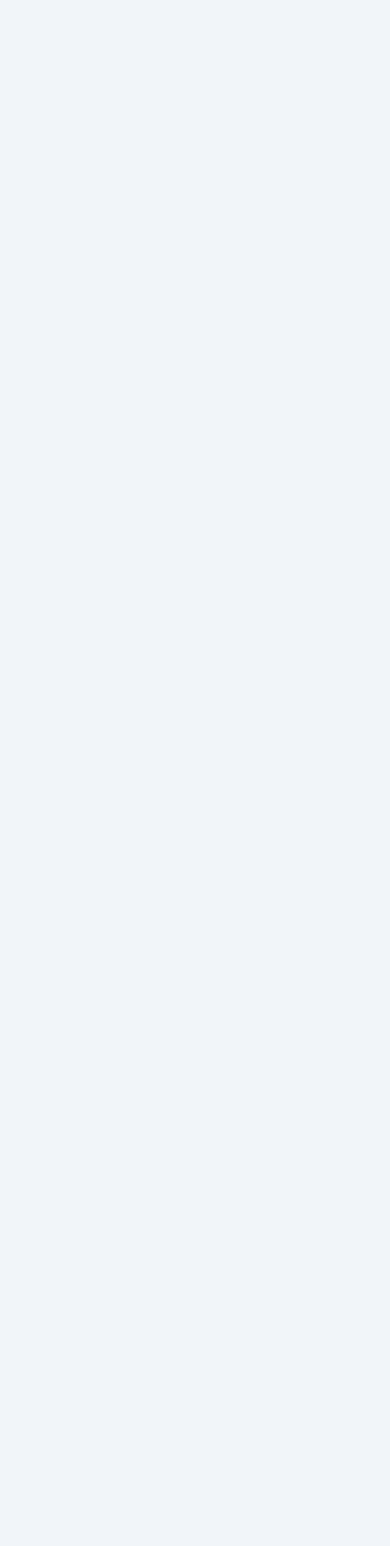
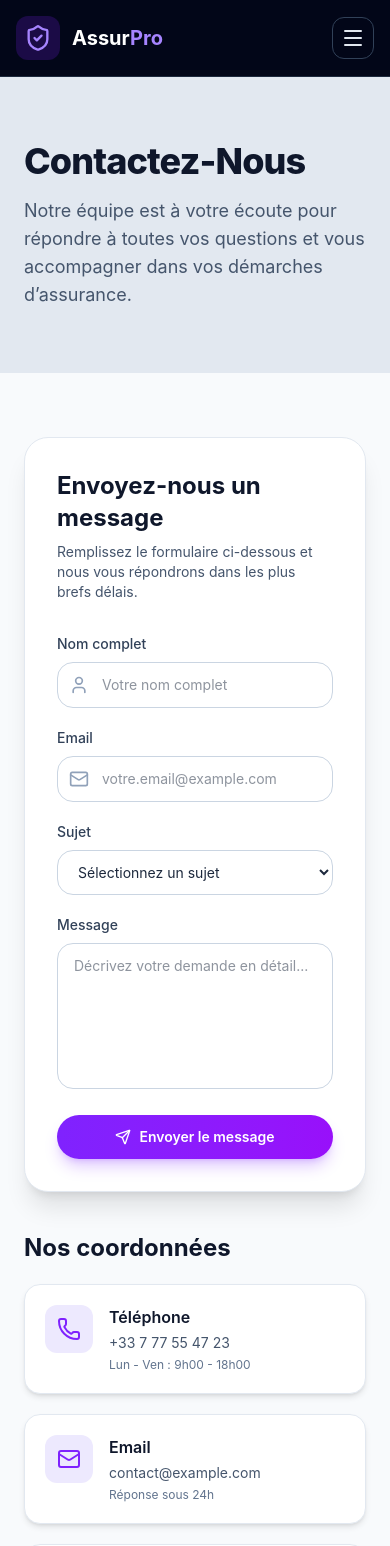
Before and after one commit to mohamed-zenbout-dev/assurance_pro, a React app in the folder frontend/: page /contact in a window 390 px wide. Before the commit this address had no page. Shown: the top 1546 px of the page. Before the commit the page ends 844 px from the top, so only its background shows below. Built offline with nearby package versions, Linux system fonts and the light colour scheme; the HTML template or start-up script is replaced by a standard one.

Commit message:
feat(public): ajout de la page contact responsive avec formulaire sécurisé et cartes de coordonnées réutilisables et correction de la page App.jsx et du composant Navbar.jsx

```diff
--- a/frontend/src/App.jsx
+++ b/frontend/src/App.jsx
@@ -1,6 +1,7 @@
 import { BrowserRouter, Routes, Route } from 'react-router-dom';
 import Home from './pages/Home';
 import Offers from './pages/Offers';
+import Contact from './pages/Contact';
 import Login from './pages/Login';
 import Register from "./pages/Register";
 import DashboardClient from './pages/DashboardClient';
@@ -21,11 +22,9 @@ function App() {
       <Routes>
         <Route path="/" element={<Home />} />
         <Route path="/offers" element={<Offers />} />
+        <Route path="/contact" element={<Contact />} />
         <Route path="/login" element={<Login />} />
         <Route path="/register" element={<Register />}/>
-
-        <Route path="/quotes" element={<ProtectedRoute><Quotes /></ProtectedRoute>} />
-        <Route path="/profile" element={<ProtectedRoute><Profile /></ProtectedRoute>} />
         {/* ROUTES PROTEGE PARTIE CLIENT */}
         <Route
           path="/dashboard"
--- /dev/null
+++ b/frontend/src/components/ContactInfoCard.jsx
@@ -0,0 +1,16 @@
+function ContactInfoCard({ icon: Icon, title, children }) {
+  return (
+    <div className="flex items-start gap-4 rounded-2xl border border-slate-200 bg-white p-5 shadow-md transition hover:-translate-y-1 hover:shadow-lg">
+      <div className="rounded-xl bg-violet-100 p-3 text-violet-600">
+        <Icon className="h-6 w-6" />
+      </div>
+
+      <div>
+        <h3 className="font-semibold text-slate-900">{title}</h3>
+        <div className="mt-1 text-sm text-slate-600">{children}</div>
+      </div>
+    </div>
+  );
+}
+
+export default ContactInfoCard;
--- a/frontend/src/components/Navbar.jsx
+++ b/frontend/src/components/Navbar.jsx
@@ -1,68 +1,81 @@
 import { useState } from 'react';
 import { Link, NavLink } from 'react-router-dom';
-import { ShieldCheck, Menu, X } from 'lucide-react';
+import { Menu, ShieldCheck, X } from 'lucide-react';
 
 function Navbar() {
   const [mobileOpen, setMobileOpen] = useState(false);
 
-  const closeMenu = () => setMobileOpen(false);
+  const closeMenu = () => {
+    setMobileOpen(false);
+  };
 
   const navLinkClass = ({ isActive }) =>
     `transition hover:text-violet-300 ${
-      isActive ? 'text-violet-400 font-semibold' : 'text-slate-200'
+      isActive
+        ? 'font-semibold text-violet-400'
+        : 'text-slate-200'
     }`;
 
   return (
-    <header className="sticky top-0 z-50 border-b border-slate-700 bg-slate-900/95 backdrop-blur">
-      <div className="mx-auto flex h-20 max-w-7xl items-center justify-between px-4 sm:px-6 lg:px-8">
+    <nav className="border-b border-slate-800 bg-slate-950">
+      <div className="mx-auto flex max-w-7xl items-center justify-between px-4 py-4 sm:px-6 lg:px-8">
         {/* Logo */}
         <Link
           to="/"
           onClick={closeMenu}
           className="flex items-center gap-3"
         >
-          <div className="flex h-11 w-11 items-center justify-center rounded-2xl bg-violet-600/20 text-violet-400 ring-1 ring-violet-500/30">
-            <ShieldCheck className="h-6 w-6" />
+          <div className="rounded-xl bg-violet-600/20 p-2">
+            <ShieldCheck className="h-7 w-7 text-violet-400" />
           </div>
 
           <div>
-            <p className="text-2xl font-extrabold tracking-tight text-white">
+            <h1 className="text-xl font-bold text-white">
               Assur<span className="text-violet-400">Pro</span>
-            </p>
+            </h1>
 
-            <p className="text-xs text-slate-400">
+            <p className="hidden text-xs text-slate-400 sm:block">
               Votre sécurité, notre priorité
             </p>
           </div>
         </Link>
 
         {/* Navigation desktop */}
-        <nav className="hidden items-center gap-8 md:flex">
-          <NavLink to="/" className={navLinkClass}>
+        <div className="hidden items-center gap-8 md:flex">
+          <NavLink
+            to="/"
+            className={navLinkClass}
+          >
             Accueil
           </NavLink>
 
-          <a href="#offers" className="text-slate-200 transition hover:text-violet-300">
+          <NavLink
+            to="/offers"
+            className={navLinkClass}
+          >
             Offres
-          </a>
+          </NavLink>
 
-          <a href="#contact" className="text-slate-200 transition hover:text-violet-300">
+          <NavLink
+            to="/contact"
+            className={navLinkClass}
+          >
             Contact
-          </a>
-        </nav>
+          </NavLink>
+        </div>
 
         {/* Actions desktop */}
         <div className="hidden items-center gap-3 md:flex">
           <Link
             to="/login"
-            className="rounded-full border border-violet-400/40 px-5 py-2 text-sm font-semibold text-white transition hover:border-violet-300 hover:bg-violet-500/10"
+            className="rounded-xl px-4 py-2 text-sm font-medium text-slate-200 transition hover:bg-slate-800 hover:text-white"
           >
             Connexion
           </Link>
 
           <Link
             to="/register"
-            className="rounded-full bg-gradient-to-r from-violet-600 to-purple-600 px-5 py-2 text-sm font-semibold text-white shadow-lg shadow-violet-600/20 transition hover:from-violet-700 hover:to-purple-700"
+            className="rounded-xl bg-gradient-to-r from-violet-600 to-purple-600 px-5 py-2.5 text-sm font-semibold text-white shadow-lg shadow-violet-600/20 transition hover:from-violet-700 hover:to-purple-700"
           >
             Inscription
           </Link>
@@ -73,45 +86,59 @@ function Navbar() {
           type="button"
           onClick={() => setMobileOpen((open) => !open)}
           className="inline-flex items-center justify-center rounded-xl border border-slate-700 p-2 text-slate-200 transition hover:border-violet-500 hover:text-violet-300 md:hidden"
-          aria-label="Ouvrir le menu"
+          aria-label={
+            mobileOpen ? 'Fermer le menu' : 'Ouvrir le menu'
+          }
+          aria-expanded={mobileOpen}
         >
-          {mobileOpen ? <X className="h-6 w-6" /> : <Menu className="h-6 w-6" />}
+          {mobileOpen ? (
+            <X className="h-6 w-6" />
+          ) : (
+            <Menu className="h-6 w-6" />
+          )}
         </button>
       </div>
 
       {/* Menu mobile */}
       {mobileOpen && (
-        <div className="border-t border-slate-800 bg-slate-900 md:hidden">
-          <div className="space-y-2 px-4 py-4">
+        <div className="border-t border-slate-800 bg-slate-950 px-4 py-4 md:hidden">
+          <div className="flex flex-col gap-2">
             <NavLink
               to="/"
               onClick={closeMenu}
-              className="block rounded-xl px-4 py-3 text-sm font-medium text-slate-200 transition hover:bg-slate-800 hover:text-violet-300"
+              className={navLinkClass}
             >
+              <span className="block rounded-xl px-4 py-3 hover:bg-slate-900">
                 Accueil
+              </span>
             </NavLink>
 
-            <a
-              href="#offers"
+            <NavLink
+              to="/offers"
               onClick={closeMenu}
-              className="block rounded-xl px-4 py-3 text-sm font-medium text-slate-200 transition hover:bg-slate-800 hover:text-violet-300"
+              className={navLinkClass}
             >
+              <span className="block rounded-xl px-4 py-3 hover:bg-slate-900">
                 Offres
-            </a>
+              </span>
+            </NavLink>
 
-            <a
-              href="#contact"
+            <NavLink
+              to="/contact"
               onClick={closeMenu}
-              className="block rounded-xl px-4 py-3 text-sm font-medium text-slate-200 transition hover:bg-slate-800 hover:text-violet-300"
+              className={navLinkClass}
             >
+              <span className="block rounded-xl px-4 py-3 hover:bg-slate-900">
                 Contact
-            </a>
+              </span>
+            </NavLink>
 
-            <div className="mt-4 grid gap-3 border-t border-slate-800 pt-4">
+            <div className="my-2 border-t border-slate-800" />
+
             <Link
               to="/login"
               onClick={closeMenu}
-                className="flex items-center justify-center rounded-xl border border-violet-400/40 px-4 py-3 text-sm font-semibold text-white transition hover:border-violet-300 hover:bg-violet-500/10"
+              className="rounded-xl px-4 py-3 text-sm font-medium text-slate-200 transition hover:bg-slate-900 hover:text-white"
             >
               Connexion
             </Link>
@@ -119,15 +146,14 @@ function Navbar() {
             <Link
               to="/register"
               onClick={closeMenu}
-                className="flex items-center justify-center rounded-xl bg-gradient-to-r from-violet-600 to-purple-600 px-4 py-3 text-sm font-semibold text-white shadow-lg shadow-violet-600/20 transition hover:from-violet-700 hover:to-purple-700"
+              className="rounded-xl bg-gradient-to-r from-violet-600 to-purple-600 px-4 py-3 text-center text-sm font-semibold text-white transition hover:from-violet-700 hover:to-purple-700"
             >
               Inscription
             </Link>
           </div>
         </div>
-        </div>
       )}
-    </header>
+    </nav>
   );
 }
 
--- /dev/null
+++ b/frontend/src/pages/Contact.jsx
@@ -0,0 +1,219 @@
+import { useState } from 'react';
+import { User, Mail, Phone, MapPin, Clock3, Send } from 'lucide-react';
+
+import Navbar from '../components/Navbar';
+import Footer from '../components/Footer';
+import ContactInfoCard from '../components/ContactInfoCard';
+
+function Contact() {
+  const [form, setForm] = useState({
+    name: '',
+    email: '',
+    subject: '',
+    message: '',
+  });
+
+  const [sending, setSending] = useState(false);
+
+  const handleChange = (e) => {
+    const { name, value } = e.target;
+
+    setForm((prev) => ({
+      ...prev,
+      [name]: value,
+    }));
+  };
+
+  const handleSubmit = async (e) => {
+    e.preventDefault();
+    setSending(true);
+
+    try {
+      // Future API Symfony :
+      // await api.post('/contact', form);
+
+      console.log('Message envoyé :', form);
+
+      alert('Votre message a bien été envoyé.');
+
+      setForm({
+        name: '',
+        email: '',
+        subject: '',
+        message: '',
+      });
+    } catch (error) {
+      console.error(error);
+      alert('Une erreur est survenue.');
+    } finally {
+      setSending(false);
+    }
+  };
+
+  return (
+    <div className="min-h-screen bg-slate-50 text-slate-800">
+      <Navbar />
+
+      {/* HERO */}
+      <section className="bg-slate-200 px-6 py-16">
+        <div className="mx-auto max-w-7xl">
+          <h1 className="text-4xl font-extrabold tracking-tight text-slate-900 sm:text-5xl">
+            Contactez-Nous
+          </h1>
+
+          <p className="mt-4 max-w-2xl text-lg text-slate-600">
+            Notre équipe est à votre écoute pour répondre à toutes vos questions et vous accompagner dans vos démarches d’assurance.
+          </p>
+        </div>
+      </section>
+
+      {/* CONTENU */}
+      <section className="px-6 py-16">
+        <div className="mx-auto grid max-w-7xl gap-10 lg:grid-cols-5">
+          {/* FORMULAIRE */}
+          <div className="lg:col-span-3">
+            <div className="rounded-3xl border border-slate-200 bg-white p-8 shadow-xl">
+              <h2 className="text-2xl font-bold text-slate-900">
+                Envoyez-nous un message
+              </h2>
+
+              <p className="mt-2 text-sm text-slate-600">
+                Remplissez le formulaire ci-dessous et nous vous répondrons dans les plus brefs délais.
+              </p>
+
+              <form onSubmit={handleSubmit} className="mt-8 space-y-5">
+                {/* Nom */}
+                <div>
+                  <label className="mb-2 block text-sm font-medium text-slate-700">
+                    Nom complet
+                  </label>
+
+                  <div className="relative">
+                    <User className="pointer-events-none absolute left-3 top-1/2 h-5 w-5 -translate-y-1/2 text-slate-400" />
+
+                    <input
+                      type="text"
+                      name="name"
+                      value={form.name}
+                      onChange={handleChange}
+                      placeholder="Votre nom complet"
+                      required
+                      className="w-full rounded-2xl border border-slate-300 py-3 pl-11 pr-4 text-sm outline-none transition focus:border-violet-500 focus:ring-4 focus:ring-violet-100"
+                    />
+                  </div>
+                </div>
+
+                {/* Email */}
+                <div>
+                  <label className="mb-2 block text-sm font-medium text-slate-700">
+                    Email
+                  </label>
+
+                  <div className="relative">
+                    <Mail className="pointer-events-none absolute left-3 top-1/2 h-5 w-5 -translate-y-1/2 text-slate-400" />
+
+                    <input
+                      type="email"
+                      name="email"
+                      value={form.email}
+                      onChange={handleChange}
+                      placeholder="votre.email@example.com"
+                      required
+                      className="w-full rounded-2xl border border-slate-300 py-3 pl-11 pr-4 text-sm outline-none transition focus:border-violet-500 focus:ring-4 focus:ring-violet-100"
+                    />
+                  </div>
+                </div>
+
+                {/* Sujet */}
+                <div>
+                  <label className="mb-2 block text-sm font-medium text-slate-700">
+                    Sujet
+                  </label>
+
+                  <select
+                    name="subject"
+                    value={form.subject}
+                    onChange={handleChange}
+                    required
+                    className="w-full rounded-2xl border border-slate-300 bg-white px-4 py-3 text-sm outline-none transition focus:border-violet-500 focus:ring-4 focus:ring-violet-100"
+                  >
+                    <option value="">Sélectionnez un sujet</option>
+                    <option value="devis">Demande de devis</option>
+                    <option value="contrat">Question sur un contrat</option>
+                    <option value="sinistre">Déclaration de sinistre</option>
+                    <option value="support">Support technique</option>
+                    <option value="autre">Autre</option>
+                  </select>
+                </div>
+
+                {/* Message */}
+                <div>
+                  <label className="mb-2 block text-sm font-medium text-slate-700">
+                    Message
+                  </label>
+
+                  <textarea
+                    name="message"
+                    value={form.message}
+                    onChange={handleChange}
+                    rows={6}
+                    placeholder="Décrivez votre demande en détail..."
+                    required
+                    className="w-full resize-none rounded-2xl border border-slate-300 px-4 py-3 text-sm outline-none transition focus:border-violet-500 focus:ring-4 focus:ring-violet-100"
+                  />
+                </div>
+
+                {/* Bouton */}
+                <button
+                  type="submit"
+                  disabled={sending}
+                  className="inline-flex w-full items-center justify-center gap-2 rounded-full bg-gradient-to-r from-violet-600 to-purple-600 px-6 py-3 text-sm font-semibold text-white shadow-lg shadow-violet-600/25 transition hover:from-violet-700 hover:to-purple-700 disabled:cursor-not-allowed disabled:opacity-70 sm:w-auto"
+                >
+                  <Send className="h-4 w-4" />
+                  {sending ? 'Envoi...' : 'Envoyer le message'}
+                </button>
+              </form>
+            </div>
+          </div>
+
+          {/* COORDONNÉES */}
+          <div className="lg:col-span-2">
+            <div className="sticky top-24 space-y-5">
+              <h2 className="text-2xl font-bold text-slate-900">
+                Nos coordonnées
+              </h2>
+
+              <ContactInfoCard icon={Phone} title="Téléphone">
+                <p>+33 7 77 55 47 23</p>
+                <p className="mt-1 text-xs text-slate-500">
+                  Lun - Ven : 9h00 - 18h00
+                </p>
+              </ContactInfoCard>
+
+              <ContactInfoCard icon={Mail} title="Email">
+                <p>contact@example.com</p>
+                <p className="mt-1 text-xs text-slate-500">
+                  Réponse sous 24h
+                </p>
+              </ContactInfoCard>
+
+              <ContactInfoCard icon={MapPin} title="Adresse">
+                <p>25, Rue de la Paix</p>
+                <p>75002 Paris - France</p>
+              </ContactInfoCard>
+
+              <ContactInfoCard icon={Clock3} title="Horaires">
+                <p>Lun - Ven : 9h00 - 18h00</p>
+                <p>Sam : 9h00 - 13h00</p>
+              </ContactInfoCard>
+            </div>
+          </div>
+        </div>
+      </section>
+
+      <Footer />
+    </div>
+  );
+}
+
+export default Contact;
```
Lines whose indentation alone changed are shown as unchanged.
